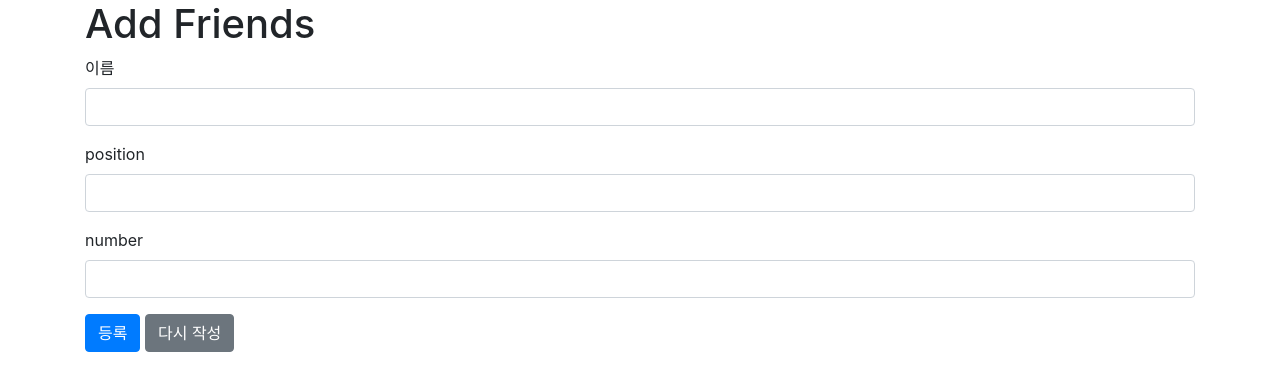
After one commit to Jmeen/mongodb_practice, a Node server app: page /web/friends/new in a window 1280 px wide. The commit adds this page. Shown: the top 391 px of the page. Run offline with Node 20, Linux system fonts and the light colour scheme; some libraries are stand-ins or nearby versions.

Commit message:
first list, add

```diff
--- a/app.js
+++ b/app.js
@@ -31,6 +31,11 @@ const { MongoClient } = require("mongodb");
 // 정적 웹의 제공
 // 미들웨어 express.static 미들웨어 함수를 등록
 app.use(express.static(__dirname + "/public"))
+
+// body-parser 등록
+// 4.16 ver 이후 express 내부에 body parser가 포함되어있다.
+// POST 요청을 처리할수 있게 된다.
+app.use(express.urlencoded({ extended: false }))
 
 // view 엔진 설정
 app.set("view engine", "ejs"); // 뷰엔진으로 ejs 선언
@@ -110,6 +115,13 @@ app.get("/render", (req, resp) => {
     .render("render");
 })
 
+// 라우터 등록(미들웨어)
+const webRouter = require("./router/WebRouter")(app);
+app.use("/web", webRouter);
+
+
+
+
 // 스타트 서버 함수
 function startServer() {
   //db 연결 정보
--- /dev/null
+++ b/router/WebRouter.js
@@ -0,0 +1,57 @@
+'use strict'
+const express = require("express");
+const { restart } = require("nodemon");
+const router = express.Router();
+
+module.exports = (app) => {
+  router.get(["/friends/list", "/friends"], (req, resp) => {
+    // express에서 DB객체 꺼내고 query 수행
+    // 결과를 template에 반영
+
+    let db = app.get('db');
+    // 쿼리 수행
+    db.collection('friends').find().toArray()
+      .then(result => {
+        // console.log(result);
+        //결과를 템플릿에 반영
+        resp.render("friends_list", { friends: result });
+
+      })
+      .catch(reason => {
+        console.error(reason)
+      })
+
+    // resp.status(200)
+    //   .contentType("text/html;charset=utf-8")
+    //   .send("<p>Web Router 응답</p>");
+  })
+
+  router.get("/friends/new", (req, resp) => {
+    resp.render("friend_insert_form");
+  })
+
+  // 새 친구 등록 액션
+  router.post("/friends/save", (req, resp) => {
+    //폼 정보는 req.body로 불러온다.
+    console.log(req.body)
+    let document = req.body;
+    document.num = parseInt(document.num);
+
+    let db = app.get('db');
+
+    db.collection('friends')
+      .insertOne(document)
+      .then(result => {
+        console.log(result);
+        resp.status(200)
+          .send("SUCCESS: 친구를 추가했습니다.");
+      })
+      .catch(reason => {
+        console.error(reason);
+        resp.status(500)
+          .send("ERR: 등록실패");
+      })
+
+  })
+  return router;
+}
--- /dev/null
+++ b/views/friend_insert_form.ejs
@@ -0,0 +1,47 @@
+<!doctype html>
+<html lang="en">
+  <head>
+    <!-- Required meta tags -->
+    <meta charset="utf-8">
+    <meta name="viewport" content="width=device-width, initial-scale=1, shrink-to-fit=no">
+
+    <!-- Bootstrap CSS -->
+    <link rel="stylesheet" href="https://cdn.jsdelivr.net/npm/bootstrap@4.6.0/dist/css/bootstrap.min.css" integrity="sha384-B0vP5xmATw1+K9KRQjQERJvTumQW0nPEzvF6L/Z6nronJ3oUOFUFpCjEUQouq2+l" crossorigin="anonymous">
+
+    <title>Friend List</title>
+  </head>
+  <body>
+    <div class="container">
+        <h1>Add Friends</h1>
+        <form action="/web/friends/save"
+            method="POST">
+            <div class="form-group">
+            <label for="name">이름</label>
+            <input type="text" name="name" class="form-control" id="name" aria-describedby="emailHelp">
+            </div>
+            <div class="form-group">
+            <label for="species">position</label>
+            <input type="text" name="position" class="form-control" id="position">
+            </div>
+            <div class="form-group">
+            <label for="age">number</label>
+            <input type="number" name="num" class="form-control" id="num">
+            </div>
+            <input type="submit" class="btn btn-primary" value="등록" />
+            <input type="reset" class="btn btn-secondary" value="다시 작성" />
+        </form>
+    </div>
+    <!-- Optional JavaScript; choose one of the two! -->
+
+    <!-- Option 1: jQuery and Bootstrap Bundle (includes Popper) -->
+    <script src="https://code.jquery.com/jquery-3.5.1.slim.min.js" integrity="sha384-DfXdz2htPH0lsSSs5nCTpuj/zy4C+OGpamoFVy38MVBnE+IbbVYUew+OrCXaRkfj" crossorigin="anonymous"></script>
+    <script src="https://cdn.jsdelivr.net/npm/bootstrap@4.6.0/dist/js/bootstrap.bundle.min.js" integrity="sha384-Piv4xVNRyMGpqkS2by6br4gNJ7DXjqk09RmUpJ8jgGtD7zP9yug3goQfGII0yAns" crossorigin="anonymous"></script>
+
+    <!-- Option 2: Separate Popper and Bootstrap JS -->
+    <!--
+    <script src="https://code.jquery.com/jquery-3.5.1.slim.min.js" integrity="sha384-DfXdz2htPH0lsSSs5nCTpuj/zy4C+OGpamoFVy38MVBnE+IbbVYUew+OrCXaRkfj" crossorigin="anonymous"></script>
+    <script src="https://cdn.jsdelivr.net/npm/popper.js@1.16.1/dist/umd/popper.min.js" integrity="sha384-9/reFTGAW83EW2RDu2S0VKaIzap3H66lZH81PoYlFhbGU+6BZp6G7niu735Sk7lN" crossorigin="anonymous"></script>
+    <script src="https://cdn.jsdelivr.net/npm/bootstrap@4.6.0/dist/js/bootstrap.min.js" integrity="sha384-+YQ4JLhjyBLPDQt//I+STsc9iw4uQqACwlvpslubQzn4u2UU2UFM80nGisd026JF" crossorigin="anonymous"></script>
+    -->
+  </body>
+</html>
--- a/views/home.ejs
+++ b/views/home.ejs
@@ -13,5 +13,7 @@
     <li><a href="/urlparam/홍길동">URL 파라미터 처리 예제</a></li>
     <li><a href="/render">view엔진 처리 예제</a></li>
   </ul>
+  <h3>Friends List</h3>
+  <li><a href="/web/friends">친구목록표시</a></li>
 </body>
 </html>
```
Also changed, not shown: views/friend_show copy.ejs (added, +19 -0 lines), views/friends_list.ejs (added, +91 -0 lines).
